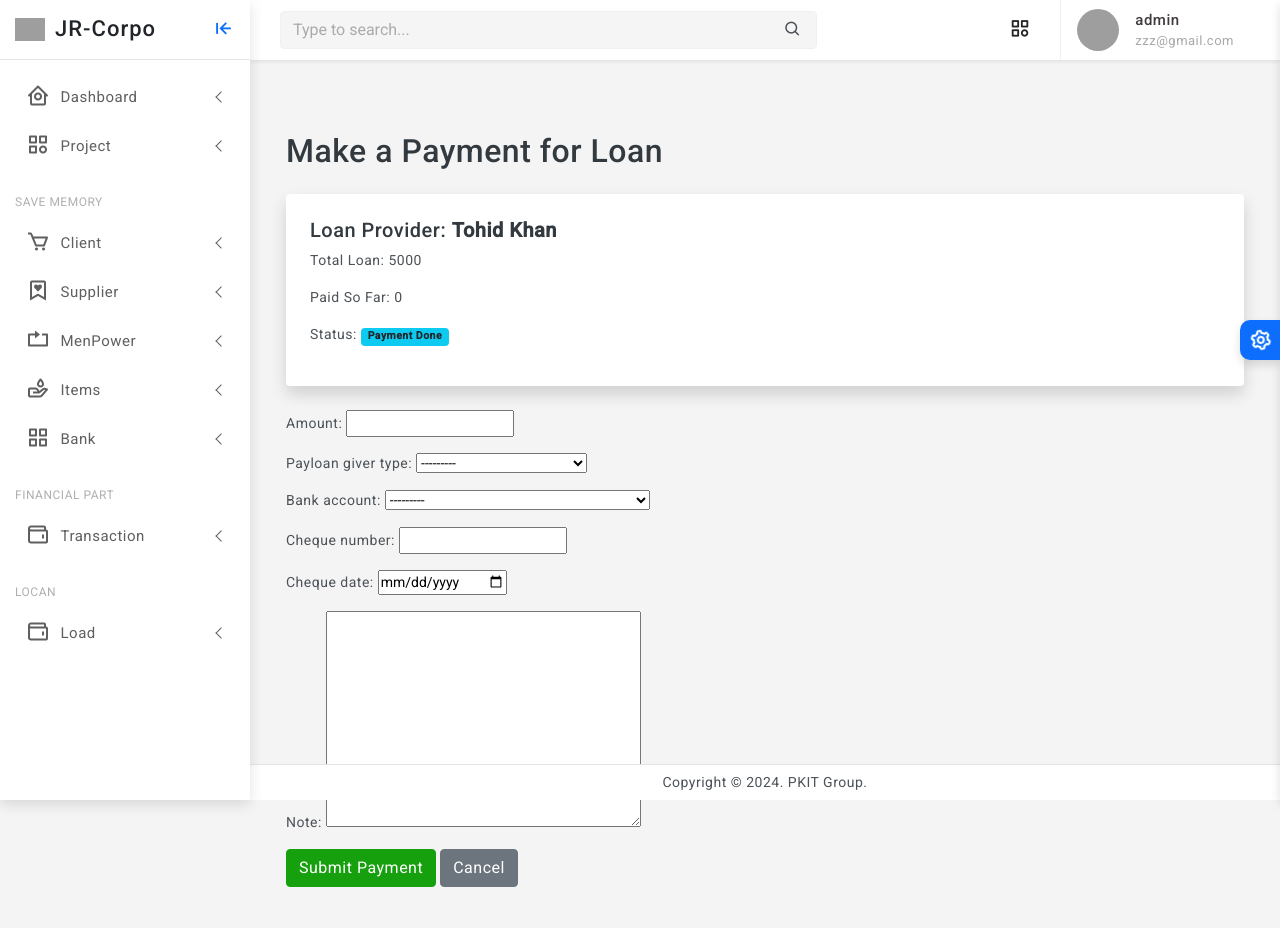
After one commit to tohidrupok/operations-processing-system, a Django app: page /payloan/create/1/ in a window 1280 px wide. The commit adds this page. Run offline with Django 5.2, Linux system fonts and the light colour scheme; a user stored in the database is signed in; data comes from the database, SQL or seed files in the repository; both versions use the stored data as it was after the commit; some libraries are stand-ins or nearby versions; grey boxes are pictures that could not be loaded.

Commit message:
loan payment korar option kore palchi

```diff
--- a/accounts/templates/home_staff.html
+++ b/accounts/templates/home_staff.html
@@ -91,7 +91,7 @@
 						<div class="card-body">
 							<div class="d-flex align-items-center">
 								<div>
-									<h5 class="mb-0">Transaction Summary</h5>
+									<h5 class="mb-0">Income Transaction Summary</h5>
 								</div>
 								<div class="font-22 ms-auto"><i class="bx bx-dots-horizontal-rounded"></i>
 								</div>
--- a/finance/admin.py
+++ b/finance/admin.py
@@ -8,3 +8,4 @@ admin.site.register(Transaction)
 admin.site.register(SupplierPayment)
 admin.site.register(MenPowerPayment)
 admin.site.register(Loan)
+admin.site.register(PayLoan)
--- a/finance/forms.py
+++ b/finance/forms.py
@@ -1,5 +1,5 @@
 from django import forms
-from .models import Bank , BankAccount, Transaction, SupplierPayment, MenPowerPayment, Loan
+from .models import Bank , BankAccount, Transaction, SupplierPayment, MenPowerPayment, Loan, PayLoan
 from core.models import Project, Memo, ManpowerMemo
 
 class BankForm(forms.ModelForm):
@@ -94,3 +94,24 @@ class LoanForm(forms.ModelForm):
             if not cleaned_data.get('voucher_date'):
                 self.add_error('voucher_date', 'This field is required for cheque loans.')
         return cleaned_data
+
+
+class PayLoanForm(forms.ModelForm):
+    class Meta:
+        model = PayLoan
+        fields = ['amount', 'payloan_giver_type', 'bank_account', 'cheque_number', 'cheque_date', 'note']
+
+        widgets = {
+            'cheque_date': forms.DateInput(attrs={'type': 'date'}),
+
+        }
+
+
+    def __init__(self, *args, **kwargs):
+        payloan_giver_type = kwargs.pop('loan_giver_type', None)
+        super().__init__(*args, **kwargs)
+
+        if payloan_giver_type in ['CASH', 'BANK', 'MOBILE', 'CHEQUE']:
+            self.fields['bank_account'].queryset = BankAccount.objects.filter(account_type=payloan_giver_type)
+        else:
+            self.fields['bank_account'].queryset = BankAccount.objects.all()
--- a/finance/models.py
+++ b/finance/models.py
@@ -161,3 +161,26 @@ class Loan(models.Model):
 
     def __str__(self):
         return f"{self.loan_provider_name} - {self.amount} ({self.get_status_display()})"
+
+
+
+
+class PayLoan(models.Model):
+    LOAN_TYPE_CHOICES = [
+        ('CASH', 'Cash'),
+        ('BANK', 'Bank Deposit'),
+        ('MOBILE', 'Bkash / Nogod / Rocket'),
+        ('CHEQUE', 'Cheque'),
+    ]
+
+    loan = models.ForeignKey(Loan, on_delete=models.CASCADE, related_name='payments')
+    amount = models.PositiveIntegerField()
+    payloan_giver_type = models.CharField(max_length=10, choices=LOAN_TYPE_CHOICES)
+    bank_account = models.ForeignKey(BankAccount, on_delete=models.SET_NULL, null=True, blank=True)
+    cheque_number = models.CharField(max_length=50, blank=True, null=True)
+    cheque_date = models.DateField(blank=True, null=True)
+    note = models.TextField(blank=True, null=True)
+    created_at = models.DateTimeField(auto_now_add=True)
+
+    def __str__(self):
+        return f"{self.loan} - {self.amount} on {self.created_at.date()}"
--- /dev/null
+++ b/finance/templates/loan/create_payloan.html
@@ -0,0 +1,22 @@
+{% extends 'partials/base0.html' %}
+{% load static %}
+{% block content %}
+<div class="container mt-5">
+    <h2 class="mb-4">Make a Payment for Loan</h2>
+
+    <div class="card p-4 shadow">
+        <h5>Loan Provider: <strong>{{ loan.loan_provider_name }}</strong></h5>
+        <p>Total Loan: {{ loan.amount }}</p>
+        <p>Paid So Far: {{ loan.payment_amount }}</p>
+        <p>Status: <span class="badge bg-info text-dark">{{ loan.get_status_display }}</span></p>
+    </div>
+
+    <form method="POST" class="mt-4">
+        {% csrf_token %}
+        {{ form.as_p }}
+
+        <button type="submit" class="btn btn-success">Submit Payment</button>
+        <a href="{% url 'admin:finance_loan_changelist' %}" class="btn btn-secondary">Cancel</a>
+    </form>
+</div>
+{% endblock %}
--- a/finance/templates/loan/loan_list_pending.html
+++ b/finance/templates/loan/loan_list_pending.html
@@ -73,7 +73,7 @@
                         {% if loan.status == 'PENDING' %}
                             <a href="{% url 'update_loan' loan.pk %}" class="btn btn-sm btn-outline-primary">Edit</a>
                         {% elif loan.status == 'APPROVED' %}
-                            <a href="" class="btn btn-sm btn-outline-success"> Pay Now</a>
+                            <a href="{% url 'create_payloan' loan.id %}" class="btn btn-sm btn-outline-success"> Pay Now</a>
                         {% elif loan.status == 'PAID' %}
                             <span class="text-muted">✅🧾 Loan Clear</span>
                         {% endif %}
--- a/finance/urls.py
+++ b/finance/urls.py
@@ -37,5 +37,6 @@ urlpatterns = [
     path('loan/<int:loan_id>/mark-paid/', views.mark_loan_as_paid, name='mark_loan_as_paid'),
     path('loan/<int:loan_id>/mark-approved/', views.mark_loan_as_approved, name='mark_loan_as_approved'),
 
+    path('payloan/create/<int:loan_id>/', views.create_payloan_view, name='create_payloan'),
 
 ]
--- a/finance/views.py
+++ b/finance/views.py
@@ -426,3 +426,27 @@ def mark_loan_as_approved(request, loan_id):
         messages.warning(request, "Only PENDING loans can be marked as APPROVED.")
 
     return redirect('loan_list_pending')
+
+
+@staff_required
+@transaction.atomic
+def create_payloan_view(request, loan_id):
+    loan = get_object_or_404(Loan, pk=loan_id)
+
+    if request.method == 'POST':
+        form = PayLoanForm(request.POST)
+        if form.is_valid():
+            payloan = form.save(commit=False)
+            payloan.loan = loan
+            payloan.save()
+
+            loan.payment_amount += payloan.amount
+            if loan.payment_amount >= loan.amount:
+                loan.status = 'PAID'
+            loan.save()
+
+            return redirect('loan_list_pending')
+    else:
+        form = PayLoanForm()
+
+    return render(request, 'loan/create_payloan.html', {'form': form, 'loan': loan})
```
Also changed, not shown: db.sqlite3, finance/migrations/0010_alter_bankaccount_account_type_alter_loan_status_and_more.py (added).
